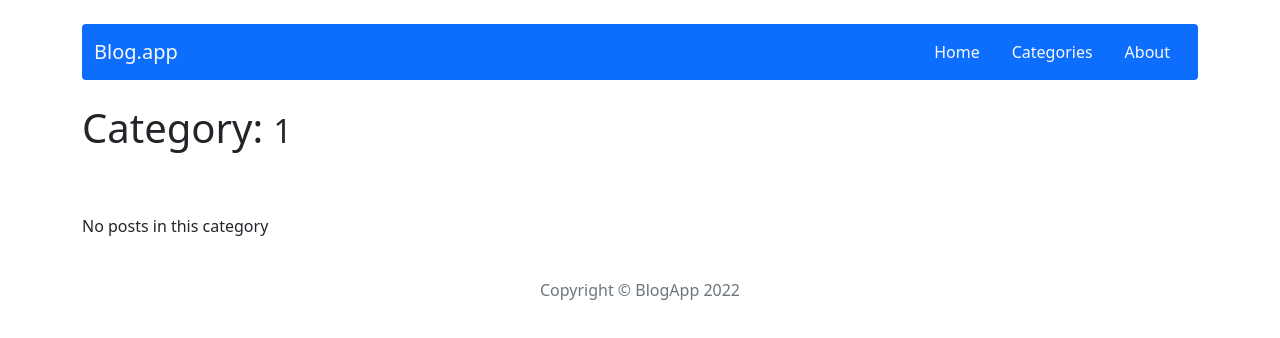
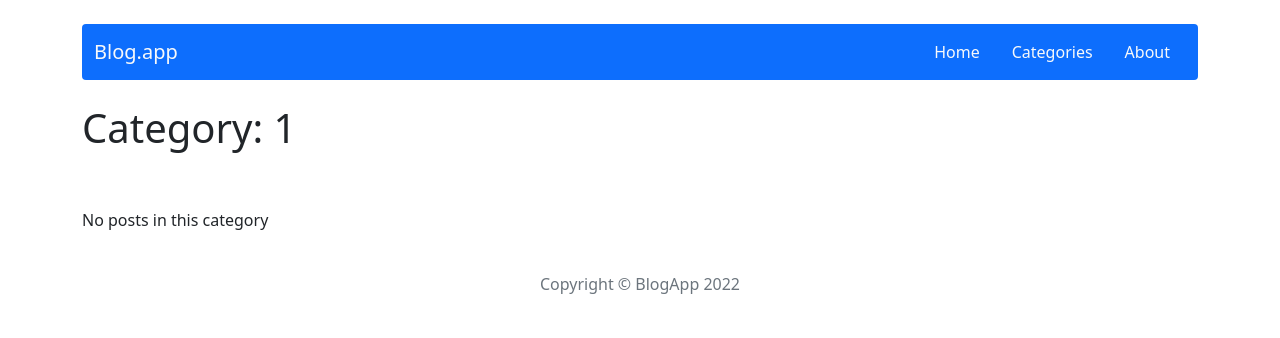
Before and after one commit to Lukasz-Sochacki/blogApp, a React (Create React App) app: page /categories/1 in a window 1280 px wide. Shown: the top 338 px of the page. Built offline with nearby package versions, Linux system fonts and the light colour scheme.

Commit message:
fixed HTML-JSX

```diff
--- a/src/components/pages/Categories/Categories.js
+++ b/src/components/pages/Categories/Categories.js
@@ -14,7 +14,7 @@ const Categories = () => {
   return (
     <>
       <h1>
-        Category: <h2 className='d-inline-block'>{category}</h2>
+        Category: <span className='d-inline-block'>{category}</span>
       </h1>
       <Row>
         {categories.length > 0 ? (
```
